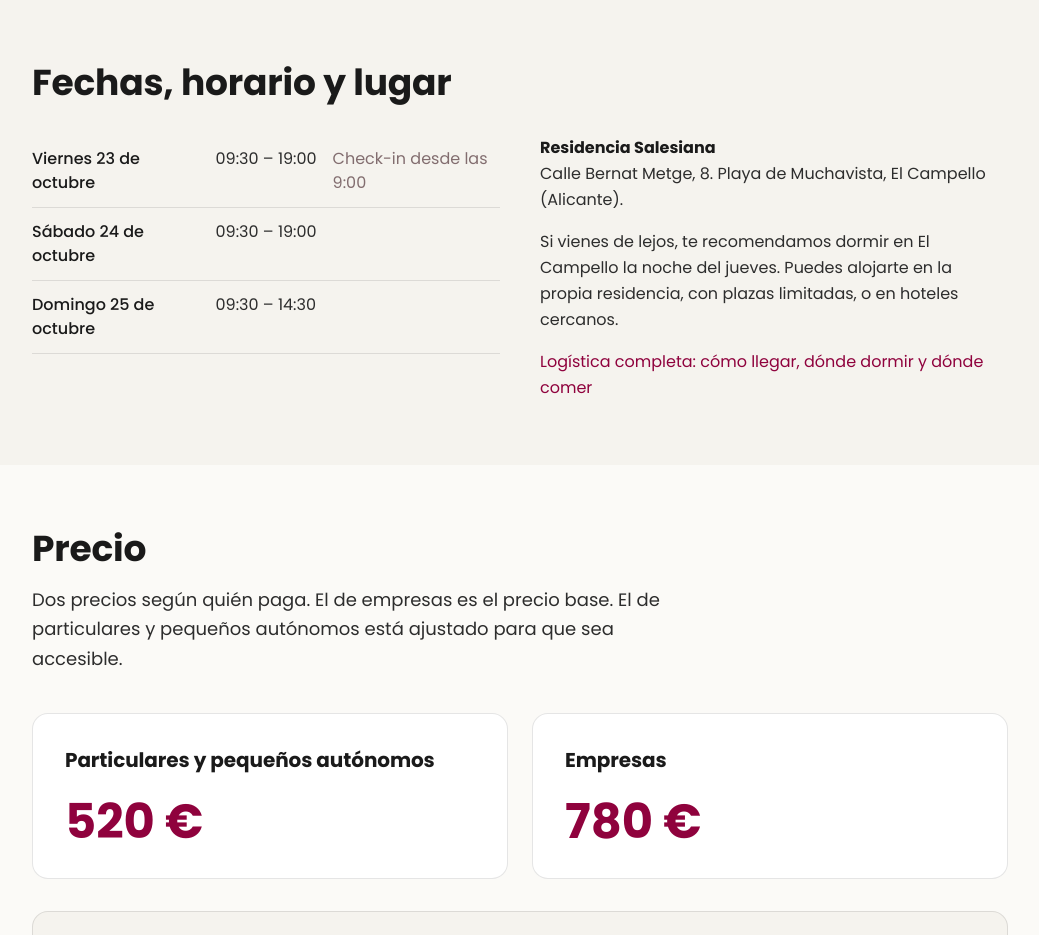
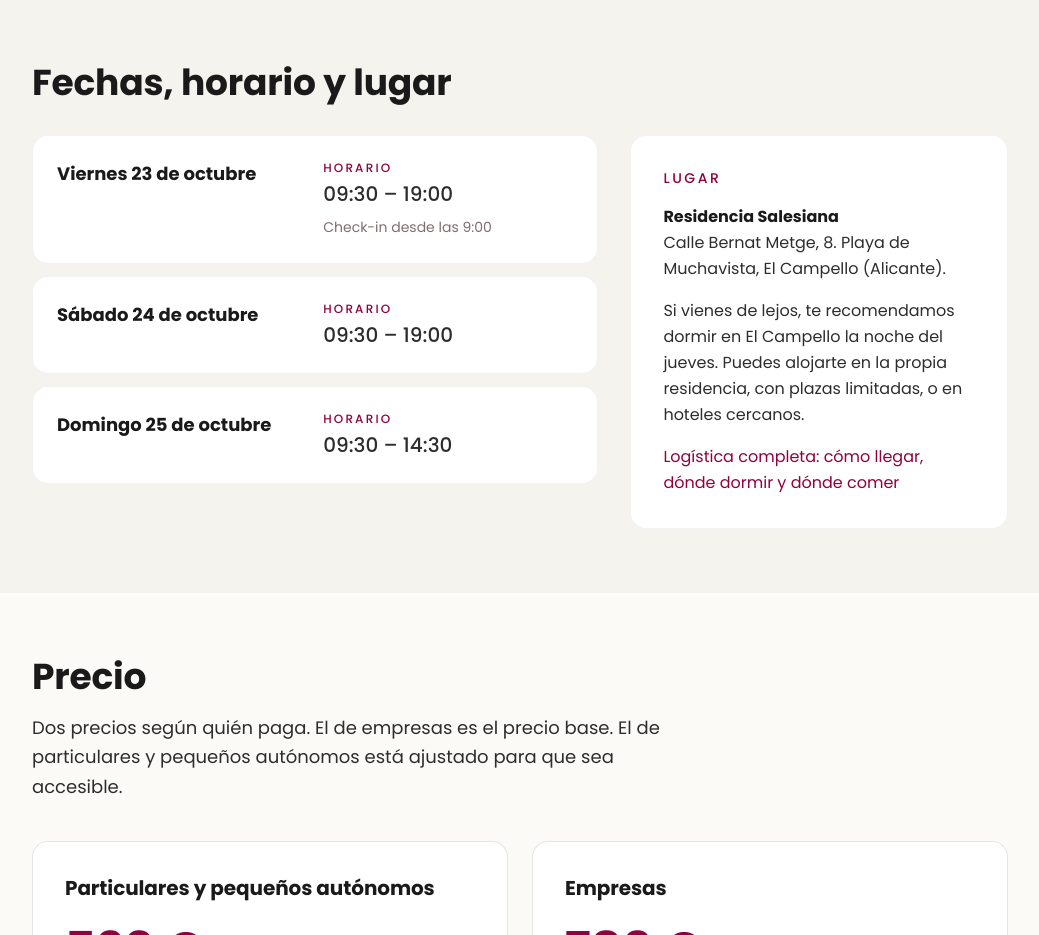
Before and after one commit to escueladeeudemonia-afk/eudemonia.es, an Astro site: page /creatuvida in a window 1280 px wide. Shown: the part 3300-4235 px from the top of the page, without its empty margins (120-1159 px from the left). Built offline with nearby package versions, Linux system fonts and the light colour scheme; Astro itself is replaced by a stand-in of ours.

Commit message:
feat(creatuvida): fechas y horarios en tarjetas legibles en móvil y escritorio (EUW-023)

```diff
--- a/ESTADO.md
+++ b/ESTADO.md
@@ -1,7 +1,7 @@
 ---
 proyecto: eudemonia.es (web)
 prefijo: EUW
-siguiente_id: 20
+siguiente_id: 24
 estado_proyecto: activo
 responsable: Fran
 personas: Pablo Tovar (decisor), Toñi (podcast); deploy automático a producción en cada merge
@@ -24,10 +24,13 @@ ultima_sync_pm: 2026-10-19
 | EUW-008 | Confirmar y corregir el slug interno de la epístola #21 en WordPress | P3 | — | Fran | [!] | [↗](https://app.notion.com/p/3deb9c50d57c8113a88dd7fa908601fb) |
 | EUW-019 | Activar la suscripción mensual en epístolas y el acceso desde la home | P1 | 2026-10-31! | Fran | [~] | [↗](https://www.notion.so/3fdb9c50d57c815b93bbed6c318eb551) |
 | EUW-017 | Cerrar las inscripciones de CreaTuVida a las 23:59 de Madrid y verificar el despliegue | P1 | 2026-10-22! | Fran | [~] | [↗](https://www.notion.so/3feb9c50d57c81f4a658df222890d69e) |
+| EUW-023 | Mejorar las fechas y horarios de CreaTuVida en móvil y escritorio; pendiente de OK de Fran a las capturas | P2 | — | Fran | [~] | [↗](https://app.notion.com/p/3feb9c50d57c81549f55e9cdfda3cb07) |
 
 Leyenda Estado: `[ ]` pendiente · `[~]` en curso · `[!]` bloqueada · `[x]` hecha · `[-]` cancelada. Deadline con `!` = duro (externo, no se mueve).
 
 ### Detalle
+
+- **EUW-023** — Nota: sección 7 rediseñada con lista semántica de tarjetas blancas, día destacado y horario etiquetado. En móvil se apilan; en escritorio cada tarjeta alinea día y horario, con el lugar en una tarjeta a la derecha. Las notas vacías no generan elementos ni espacio adicional. Sin cambios en YAML, fechas, horas ni lógica de inscripción. Check sin errores (5 sugerencias previas), 19 pruebas, build y smoke aprobados. Chromium comprueba la sección sin desbordamiento a 320, 390, 768, 1024 y 1280 px; capturas locales de 390 y 1280 px pendientes de OK de Fran. HTML de `dist/creatuvida/index.html` verificado: «Acceso cerrado», sin botones de reserva ni enlaces de pago; `dist/` construido. Cambios locales, sin commit ni push.
 
 - **EUW-019** — Nota: Fran crea y proporciona el 19-oct el formulario MailerLite Classic `6138835` / `c2f9e8`, destinado según su configuración al grupo Newsletter. Se sustituye el formulario Kadence y se retira su proxy WordPress. La portada pasa de un enlace pequeño al final a un bloque destacado después de la presentación, con botón «Recibir las epístolas» y acceso a las anteriores. Check, pruebas, build y smoke aprobados; Chromium verifica validación, envío al formulario nuevo y redirección con la respuesta interceptada, sin altas ni correos reales. Publicación mediante PR #58; pendiente comprobar la recepción real del correo del formulario nuevo. Detalle y antecedentes: `docs/2026-10-17-suscripcion-epistolas.md`.
 
--- a/src/pages/creatuvida.astro
+++ b/src/pages/creatuvida.astro
@@ -167,21 +167,23 @@ const eyebrowGranate = "text-sm uppercase tracking-[0.18em] text-[var(--color-gr
   <section class="bg-[var(--color-papel-soft)]">
     <div class="mx-auto max-w-[var(--container-content)] px-6 py-16">
       <h2 class={h2}>{fechas.titulo}</h2>
-      <div class="mt-8 grid gap-10 md:grid-cols-2">
-        <div class="overflow-x-auto">
-          <table class="w-full text-left text-[var(--color-cuerpo)]">
-            <tbody>
-              {fechas.dias.map((f: { dia: string; horario: string; nota: string }) => (
-                <tr class="border-b border-black/10">
-                  <th scope="row" class="py-3 pr-4 font-medium text-[var(--color-tinta)] align-top">{f.dia}</th>
-                  <td class="py-3 pr-4 align-top whitespace-nowrap">{f.horario}</td>
-                  <td class="py-3 align-top text-[var(--color-muted)]">{f.nota}</td>
-                </tr>
-              ))}
-            </tbody>
-          </table>
-        </div>
-        <div class="space-y-4 text-[var(--color-cuerpo)] leading-relaxed">
+      <div class="mt-8 grid items-start gap-6 lg:grid-cols-[3fr_2fr] lg:gap-8">
+        <ul class="min-w-0 space-y-3">
+          {fechas.dias.map((f: { dia: string; horario: string; nota: string }) => (
+            <li class="grid gap-4 rounded-2xl border border-black/5 bg-white p-5 sm:grid-cols-2 sm:p-6">
+              <p class="text-lg font-semibold text-[var(--color-tinta)]">{f.dia}</p>
+              <dl>
+                <dt class="text-xs uppercase tracking-[0.18em] font-medium text-[var(--color-granate)]">Horario</dt>
+                <dd class="mt-1 text-xl font-medium text-[var(--color-cuerpo)]">{f.horario}</dd>
+                {f.nota && (
+                  <dd class="mt-2 text-sm leading-relaxed text-[var(--color-muted)]">{f.nota}</dd>
+                )}
+              </dl>
+            </li>
+          ))}
+        </ul>
+        <div class="min-w-0 space-y-4 rounded-2xl border border-black/5 bg-white p-6 text-[var(--color-cuerpo)] leading-relaxed sm:p-8">
+          <p class={eyebrowGranate}>Lugar</p>
           <p>
             <strong class="text-[var(--color-tinta)]">{fechas.lugar.nombre}</strong><br />
             {fechas.lugar.direccion}
```
